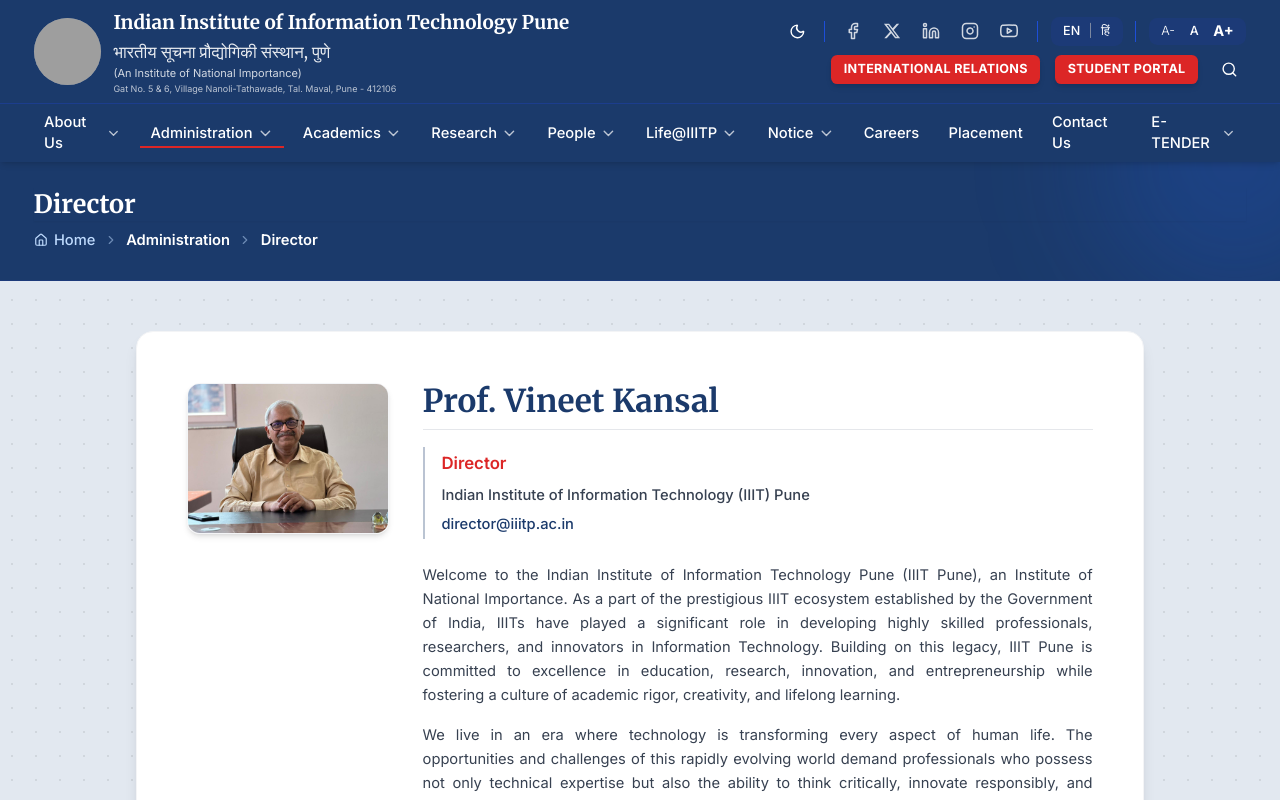
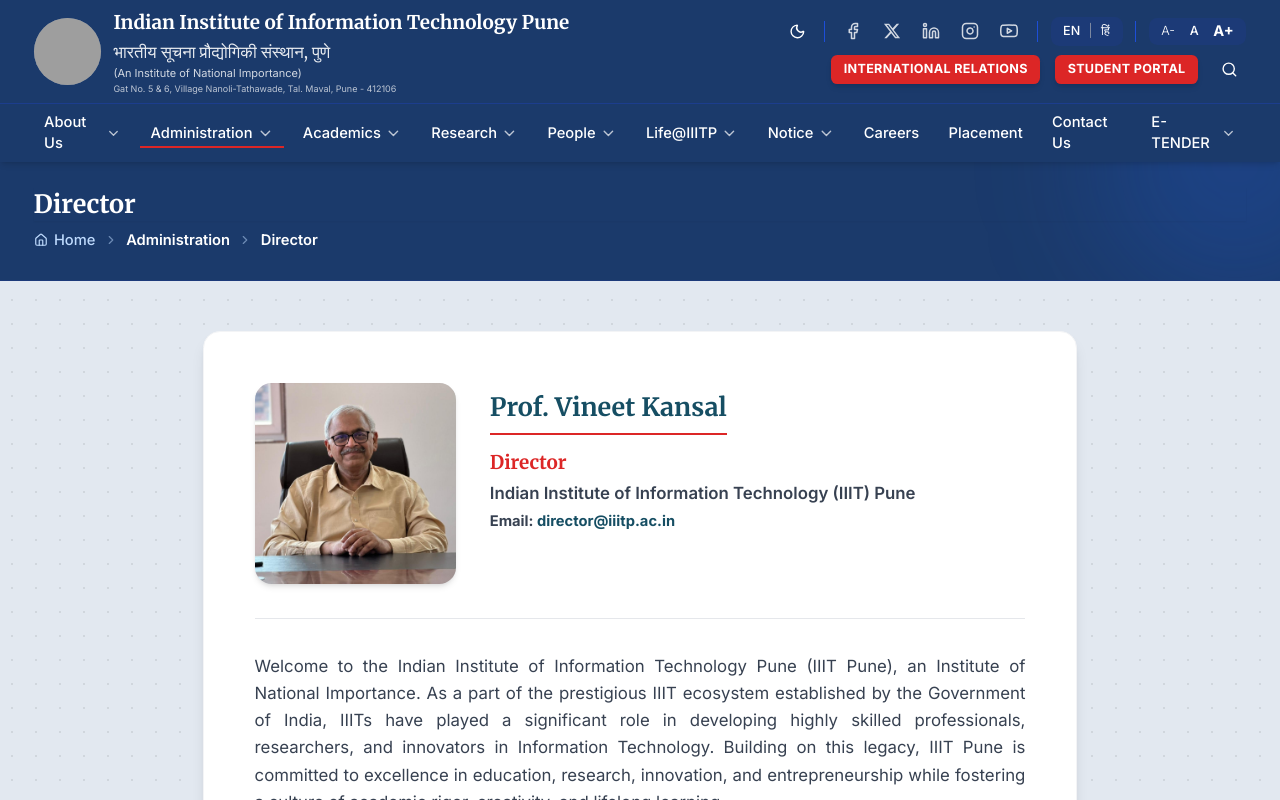
Before and after one commit to iiitp-official/website, a React (Vite) app: page /administration/director in a window 1280 px wide. Shown: the top 800 px of the page. Built offline with nearby package versions, Linux system fonts and the light colour scheme; grey boxes are pictures that could not be loaded.

Commit message:
UI Updates: Make DirectorPage layout identical to DirectorDeskPage

```diff
--- a/src/pages/DirectorPage.jsx
+++ b/src/pages/DirectorPage.jsx
@@ -5,31 +5,22 @@
   return (
     <div className="min-h-screen transition-colors duration-200">
       <PageHeader title="Director" />
-      <div className="max-w-5xl mx-auto px-4 sm:px-6 lg:px-8 py-12">
+      <div className="max-w-4xl mx-auto px-4 sm:px-6 lg:px-8 py-12">
         <div className="bg-white dark:bg-surface-dark rounded-2xl shadow-lg border border-gray-100 dark:border-gray-800 overflow-hidden">
           <div className="p-8 md:p-12">
-            <div className="flex flex-col md:flex-row gap-8 items-start">
-              <div className="w-48 shrink-0 mx-auto md:mx-0">
-                <div className="rounded-xl overflow-hidden shadow-md border border-gray-100 dark:border-gray-700">
-                  <img src="/director.jpeg" alt="Prof. Vineet Kansal" className="w-full h-auto object-cover block" />
+            <div className="flex flex-col md:flex-row items-center md:items-start gap-8 mb-8 pb-8 border-b border-gray-200 dark:border-gray-800">
+              <div className="w-48 h-48 shrink-0 bg-gray-200 dark:bg-gray-700 rounded-2xl overflow-hidden shadow-md">
+                <img src="/director.jpeg" alt="Director Prof. Vineet Kansal" className="w-full h-full object-cover" />
+              </div>
+              <div className="text-center md:text-left pt-2">
+                <h2 className="text-2xl font-bold font-serif text-[#164e63] dark:text-blue-400 mb-2 border-b-2 border-brand-red pb-2 inline-block">Prof. Vineet Kansal</h2>
+                <h3 className="text-lg text-brand-red font-bold mt-1">Director</h3>
+                <p className="text-base text-gray-700 dark:text-gray-300 font-semibold mt-1">Indian Institute of Information Technology (IIIT) Pune</p>
+                <p className="text-sm text-gray-700 dark:text-gray-300 font-bold mt-1">Email: <a href="mailto:director@iiitp.ac.in" className="text-[#164e63] dark:text-blue-400 hover:underline">director@iiitp.ac.in</a></p>
               </div>
             </div>
-              <div className="text-left flex-1">
-                <h2 className="text-3xl font-bold font-serif text-primary dark:text-white mb-4 border-b border-gray-200 dark:border-gray-700 pb-2">
-                  Prof. Vineet Kansal
-                </h2>
 
-                <div className="space-y-2 mb-6 text-sm border-l-2 border-primary/30 dark:border-primary-dark/30 pl-4 py-1">
-                  <p className="text-brand-red font-semibold text-base">Director</p>
-                  <p className="text-gray-700 dark:text-gray-300 font-medium">Indian Institute of Information Technology (IIIT) Pune</p>
-                  <p className="text-gray-700 dark:text-gray-300 font-medium">
-                    <a href="mailto:director@iiitp.ac.in" className="text-primary dark:text-blue-400 font-medium hover:underline">
-                      director@iiitp.ac.in
-                    </a>
-                  </p>
-                </div>
-
-                <div className="space-y-4 text-sm text-gray-700 dark:text-gray-300 leading-relaxed text-justify mt-6">
+            <div className="space-y-6 text-gray-700 dark:text-gray-300 leading-relaxed text-base text-justify">
               <p>
                 Welcome to the Indian Institute of Information Technology Pune (IIIT Pune), an Institute of National Importance. As a part of the prestigious IIIT ecosystem established by the Government of India, IIITs have played a significant role in developing highly skilled professionals, researchers, and innovators in Information Technology. Building on this legacy, IIIT Pune is committed to excellence in education, research, innovation, and entrepreneurship while fostering a culture of academic rigor, creativity, and lifelong learning.
               </p>
@@ -48,7 +39,9 @@
               <p className="font-semibold text-gray-800 dark:text-gray-200">
                 I invite aspiring minds to join us in this journey of learning, discovery, innovation, and service to society.
               </p>
-                </div>
+              <div className="pt-4 border-t border-gray-100 dark:border-gray-800/50">
+                <p className="font-bold text-gray-900 dark:text-white">Prof. Vineet Kansal</p>
+                <p className="text-gray-600 dark:text-gray-400 font-medium">Director, IIIT Pune</p>
               </div>
             </div>
           </div>
```
Lines whose indentation alone changed are shown as unchanged.
